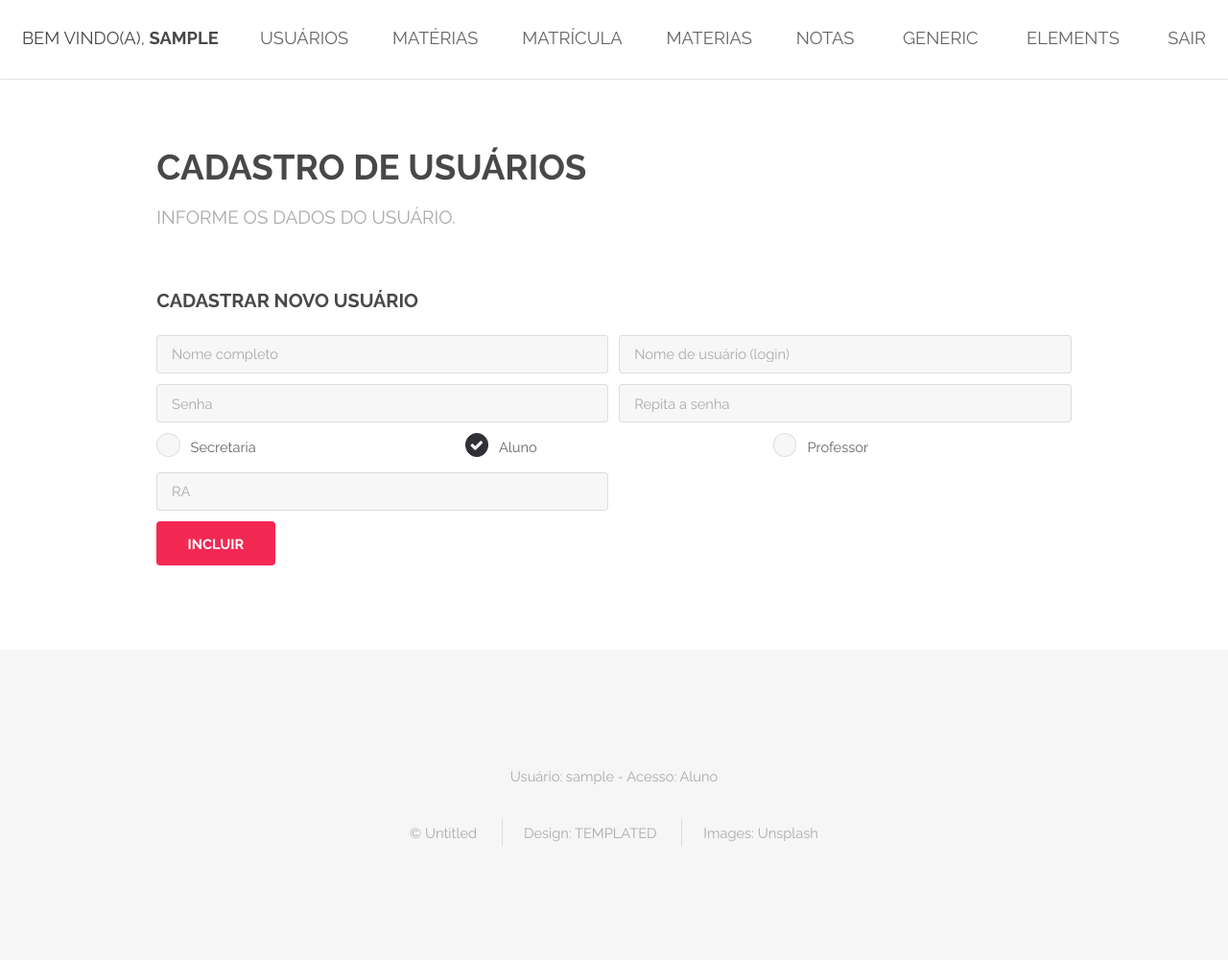
After one commit to marceloMedeiros/portal_maximus, a PHP site: page /usuarios_manutencao.php in a window 1280 px wide. The commit adds this page. Shown: the whole page at 96% size. Run offline with PHP 8.4, Linux system fonts and the light colour scheme; the visitor is signed in with stand-in values (Sample User, id 1).

Commit message:
Implementado cadastro de usuários

```diff
--- a/logout.php
+++ b/logout.php
@@ -2,6 +2,5 @@
 // Inicia sessões, para assim poder destruí-las
 session_start();
 session_destroy();
-
 header("Location: login.php");
 ?>
--- a/portal/conecta_db.php
+++ b/portal/conecta_db.php
@@ -1,10 +1,10 @@
 <?php
 // Conecta-se com o MySQL
 mysql_connect("localhost", "root", "usbw");
-
 // Seleciona banco de dados
 mysql_select_db("maximus");
 mysql_set_charset('utf8');
+
 // Inicia sessões
 session_start();
 ?>
--- /dev/null
+++ b/portal/footer.php
@@ -0,0 +1,22 @@
+<!-- Footer -->
+<footer id="footer">
+    <div class="container">
+        <!-- <ul class="icons">
+            <li><a href="#" class="icon fa-facebook"></a></li>
+            <li><a href="#" class="icon fa-twitter"></a></li>
+            <li><a href="#" class="icon fa-instagram"></a></li>
+        </ul> -->
+        <?php
+echo "<small>";
+//  echo "ID do usuário: "   . $_SESSION["id_usuario"]   . "";
+echo " Usuário: " . $_SESSION["nome_usuario"] . " - ";
+echo " Acesso: " . ($_SESSION["ind_aluno"] === 'S' ? "Aluno" : ($_SESSION["ind_professor"] === 'S' ? "Professor" : "Secretaria")) . "";
+echo "</small>";
+?>
+        <ul class="copyright">
+            <li>&copy; Untitled</li>
+            <li>Design: <a href="http://templated.co">TEMPLATED</a></li>
+            <li>Images: <a href="http://unsplash.com">Unsplash</a></li>
+        </ul>
+        </div>
+</footer>
--- a/portal/menu.php
+++ b/portal/menu.php
@@ -1,15 +1,48 @@
+<?php
+// verifica se o usuário está corretamente logado
+if((isset ($_SESSION['id_usuario']) == FALSE))
+{
+  unset($_SESSION['id_usuario']);
+  unset($_SESSION['nome_usuario']);
+  unset($_SESSION['ra']);
+  unset($_SESSION['ind_aluno']);
+  unset($_SESSION['ind_professor']);
+  unset($_SESSION['ind_secretaria']);
+  header('location:login.php');
+  }
+
+// a rotina abaixo verifica se o usuário tem permissão pra acessar a pagina atual
+// se não tiver, joga ele pra pagina principal
+if((isset ($_SESSION['acesso']) == TRUE)){
+  $permite_acesso = FALSE;
+  $acessos = $_SESSION['acesso'];
+
+  foreach ($acessos as &$acesso) {
+    if ($_SESSION[$acesso] === 'S') {
+      $permite_acesso = true;
+    }
+  }
+  unset($acesso);
+  if ($permite_acesso == FALSE) {
+    if (basename($_SERVER['PHP_SELF']) != "principal.php"){
+      header('location:principal.php');
+    }
+  }
+}
+?>
 <!-- Header -->
 <header id="header">
     <h1>Bem vindo(a), <strong><?php echo utf8_decode($_SESSION["nome_usuario"]); ?> </strong></h1>
     <nav id="nav">
         <ul>
-              <li><a href="index.html">Início </a></li>
                 <?php
-                echo ($_SESSION["ind_secretaria"] === 'S' ? "<li><a href=\"usuarios.html\">Usuários</a></li>" : "");
+                //echo "<li><a href=\"index.html\">Início </a></li>";
+                echo ($_SESSION["ind_secretaria"] === 'S' ? "<li><a href=\"usuarios.php\">Usuários</a></li>" : "");
+                echo ($_SESSION["ind_secretaria"] === 'S' ? "<li><a href=\"materias.php\">Matérias</a></li>" : "");
+                echo ($_SESSION["ind_secretaria"] === 'S' ? "<li><a href=\"matriculas.php\">Matrícula</a></li>" : "");
                 echo (in_array("S", [$_SESSION["ind_aluno"], $_SESSION["ind_professor"]]) ? "<li><a href=\"materias.html\">Materias</a></li>" : "");
                 echo (in_array("S", [$_SESSION["ind_aluno"], $_SESSION["ind_professor"]]) ? "<li><a href=\"notas.html\">Notas</a></li>" : "");
                 ?>
-              <li><a href="ajuda.html">Ajuda</a></li>
               <li><a href="generic.html">Generic</a></li>
               <li><a href="elements.html">Elements</a></li>
               <li><a href="logout.php">Sair</a></li>
--- /dev/null
+++ b/usuarios_manutencao.php
@@ -0,0 +1,172 @@
+<!DOCTYPE HTML>
+<!--
+    Spatial by TEMPLATED
+    templated.co @templatedco
+    Released for free under the Creative Commons Attribution 3.0 license (templated.co/license)
+-->
+<html>
+<head>
+    <title>Portal Maximus</title>
+    <meta charset="utf-8" />
+    <meta name="viewport" content="width=device-width, initial-scale=1" />
+    <link rel="stylesheet" href="assets/css/main.css" />
+</head>
+<body>
+  <?php
+// Conexão com o banco de dados
+require "portal/conecta_db.php";
+// define pagina para acesso a secretaria
+$_SESSION["acesso"] = ["ind_secretaria"];
+// Carrega o Menu de navegação
+require "portal/menu.php";
+?>
+
+    <!-- Main -->
+      <section id="main" class="wrapper">
+        <div class="container">
+          <header class="major special">
+            <h2>Cadastro de Usuários</h2>
+            <p>informe os dados do usuário.</p>
+          </header>
+
+  <?php
+  if (!empty($_GET)) {
+    $SQL = "SELECT id_usuarios , login , senha , nome , ra , ind_Aluno , ind_Professor , ind_Secretaria FROM usuarios WHERE login = '" . $_GET['l'] . "'";
+    $result_id = @mysql_query($SQL) or die("Erro no banco de dados!");
+    $total = @mysql_num_rows($result_id);
+    // Caso o usuário tenha digitado um login válido o número de linhas será 1..
+    if ($total) {
+      $dados = @mysql_fetch_array($result_id);
+
+      $login = $dados["login"];
+      $nome = $dados["nome"];
+      $senha = $dados["senha"];
+      $ind_Secretaria = $dados["ind_Secretaria"];
+      $ind_Aluno = $dados["ind_Aluno"];
+      $ind_Professor = $dados["ind_Professor"];
+      $RA = $dados["ra"];
+    } else {
+      $login = "";
+      $nome = "";
+      $senha = "";
+      $ind_Secretaria = "";
+      $ind_Aluno = "";
+      $ind_Professor = "";
+      $RA = "";
+    }
+  } else {
+    $login = "";
+    $nome = "";
+    $senha = "";
+    $ind_Secretaria = "";
+    $ind_Aluno = "";
+    $ind_Professor = "";
+    $RA = "";
+  }
+?>
+
+
+
+<!-- Then in house.php, you would get the house id
+using $_GET['id'], validate it using is_numeric() and then display its info. -->
+
+          <!-- Form -->
+            <section>
+              <h3>Cadastrar novo usuário</h3>
+              <form method="post" accept-charset="utf-8">
+                <div class="row uniform 50%">
+                  <div class="6u 12u$(xsmall)">
+                    <input type="text" name="nome" id="nome" value="<?php echo $nome; ?>" placeholder="Nome completo" />
+                  </div>
+                  <div class="6u$ 12u$(xsmall)">
+                    <input type="text" name="login" id="login" value="<?php echo $login; ?>" placeholder="Nome de usuário (login)" />
+                  </div>
+                  <div class="6u 12u$(xsmall)">
+                    <input type="password" name="senha" id="senha" value="" placeholder="Senha" />
+                  </div>
+                  <div class="6u$ 12u$(xsmall)">
+                    <input type="password" name="senha-r" id="senha-r" value="" placeholder="Repita a senha" />
+                  </div>
+                  <div class="4u 12u$(xsmall)">
+                    <input type="radio" id="ind_Secretaria" value="ind_Secretaria" name="acesso" <?php echo $ind_Secretaria == 'S' ? 'checked' : false; ?>>
+                    <label for="ind_Secretaria">Secretaria</label>
+                  </div>
+                  <div class="4u 12u$(xsmall)">
+                    <input type="radio" id="ind_Aluno" value="ind_Aluno" name="acesso" <?php echo ($ind_Aluno == 'S' || empty($_GET))  ? 'checked' : false; ?>>
+                    <label for="ind_Aluno">Aluno</label>
+                  </div>
+                  <div class="4u$ 12u$(xsmall)">
+                    <input type="radio" id="ind_Professor" value="ind_Professor" name="acesso" <?php echo $ind_Professor == 'S' ? 'checked' : false; ?>>
+                    <label for="ind_Professor">Professor</label>
+                  </div>
+                  <div class="6u$ 12u$(xsmall)">
+                    <input type="text" name="ra" id="ra" value="<?php echo $RA; ?>" placeholder="RA" />
+                  </div>
+                  <div class="12u$">
+                    <ul class="actions">
+                      <?php
+                      if (!empty($_GET)) {
+                        if ($total) {
+                          echo "<li><input type=\"submit\" value=\"Alterar\" name=\"Alterar\" class=\"special\" /></li>";
+                          echo "<li><input type=\"submit\" value=\"Excluir\" name=\"Excluir\" class=\"special\" /></li>";
+                        } else {
+                          echo "<li><input type=\"submit\" value=\"Incluir\" name=\"Incluir\" class=\"special\" /></li>";
+                        }
+                      } else {
+                        echo "<li><input type=\"submit\" value=\"Incluir\" name=\"Incluir\" class=\"special\" /></li>";
+                      }
+                      ?>
+                      <!-- <li><input type="reset" value="Limpar" /></li> -->
+                    </ul>
+                  </div>
+                </div>
+              </form>
+            </section>
+        </div>
+      </section>
+
+<?php
+// Só entra aqui se for um postback
+if ($_SERVER['REQUEST_METHOD'] === 'POST') {
+
+  $login = isset($_POST["login"]) ? addslashes(trim($_POST["login"])) : FALSE;
+  $nome = isset($_POST["nome"]) ? addslashes(trim($_POST["nome"])) : FALSE;
+  $senha = isset($_POST["senha"]) ? md5(trim($_POST["senha"])) : FALSE;
+  $ind_Secretaria = isset($_POST["acesso"]) ? ($_POST["acesso"] == 'ind_Secretaria' ? 'S' : 'N') : FALSE;
+  $ind_Aluno = isset($_POST["acesso"]) ? ($_POST["acesso"] == 'ind_Aluno' ? 'S' : 'N') : FALSE;
+  $ind_Professor = isset($_POST["acesso"]) ? ($_POST["acesso"] == 'ind_Professor' ? 'S' : 'N') : FALSE;
+  $RA = isset($_POST["ra"]) ? addslashes(trim($_POST["ra"])) : FALSE;
+
+
+  if (isset($_POST['Incluir'])) {
+    mysql_query("INSERT INTO usuarios (login, nome, senha, ind_Secretaria, ind_Aluno, ind_Professor, RA)" .
+                " VALUES ('". $login . "', '" . $nome . "', '" . $senha . "', '" . $ind_Secretaria . "', '" . $ind_Aluno . "', '" . $ind_Professor . "', '" . $RA . "') ");
+  } elseif (isset($_POST['Alterar'])) {
+    mysql_query("update usuarios set nome  = '" .  $nome . "'," .
+                "                    senha  = '" .  $senha . "'," .
+                "                    ind_Secretaria  = '" .  $ind_Secretaria . "'," .
+                "                    ind_Aluno  = '" .  $ind_Aluno . "'," .
+                "                    ind_Professor  = '" .  $ind_Professor . "'," .
+                "                    ra  = '" .  $RA . "' " .
+                " where login = '". $login . "'");
+  } elseif (isset($_POST['Excluir'])) {
+    mysql_query("delete from usuarios where login = '". $login . "'");
+  }
+
+  header('location:usuarios.php');
+}
+?>
+
+
+
+    <?php
+// Carrega o Menu de navegação
+require "portal/footer.php";
+?>
+            <!-- Scripts -->
+            <script src="assets/js/jquery.min.js"></script>
+            <script src="assets/js/skel.min.js"></script>
+            <script src="assets/js/util.js"></script>
+            <script src="assets/js/main.js"></script>
+</body>
+</html>
```
Also changed, not shown: index.html (+2 -13 lines), login.php (+10 -49 lines), principal.php (+4 -34 lines), usuarios.php (added, +86 -0 lines), assets/maximus/bg_maximus3_half.gif (added).
